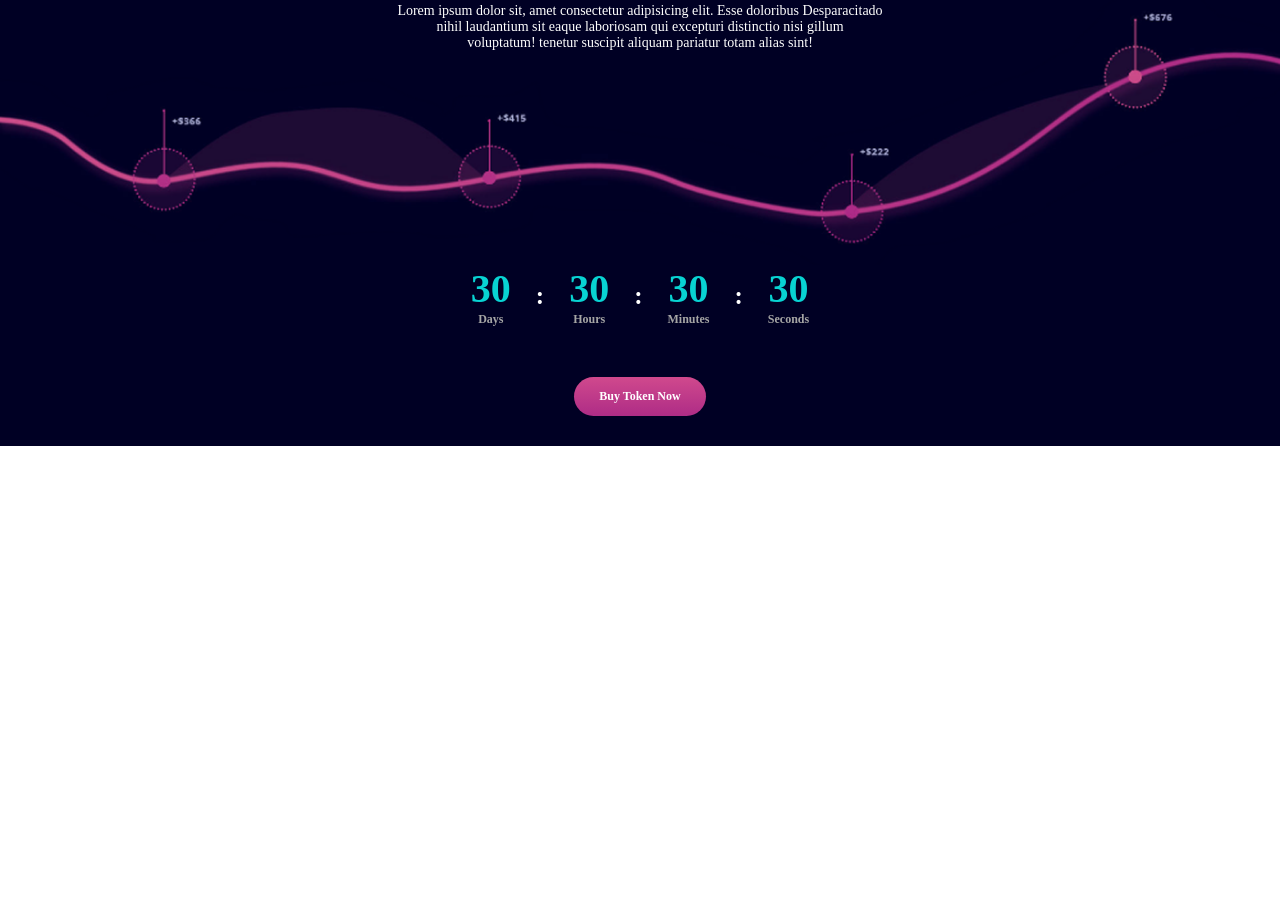
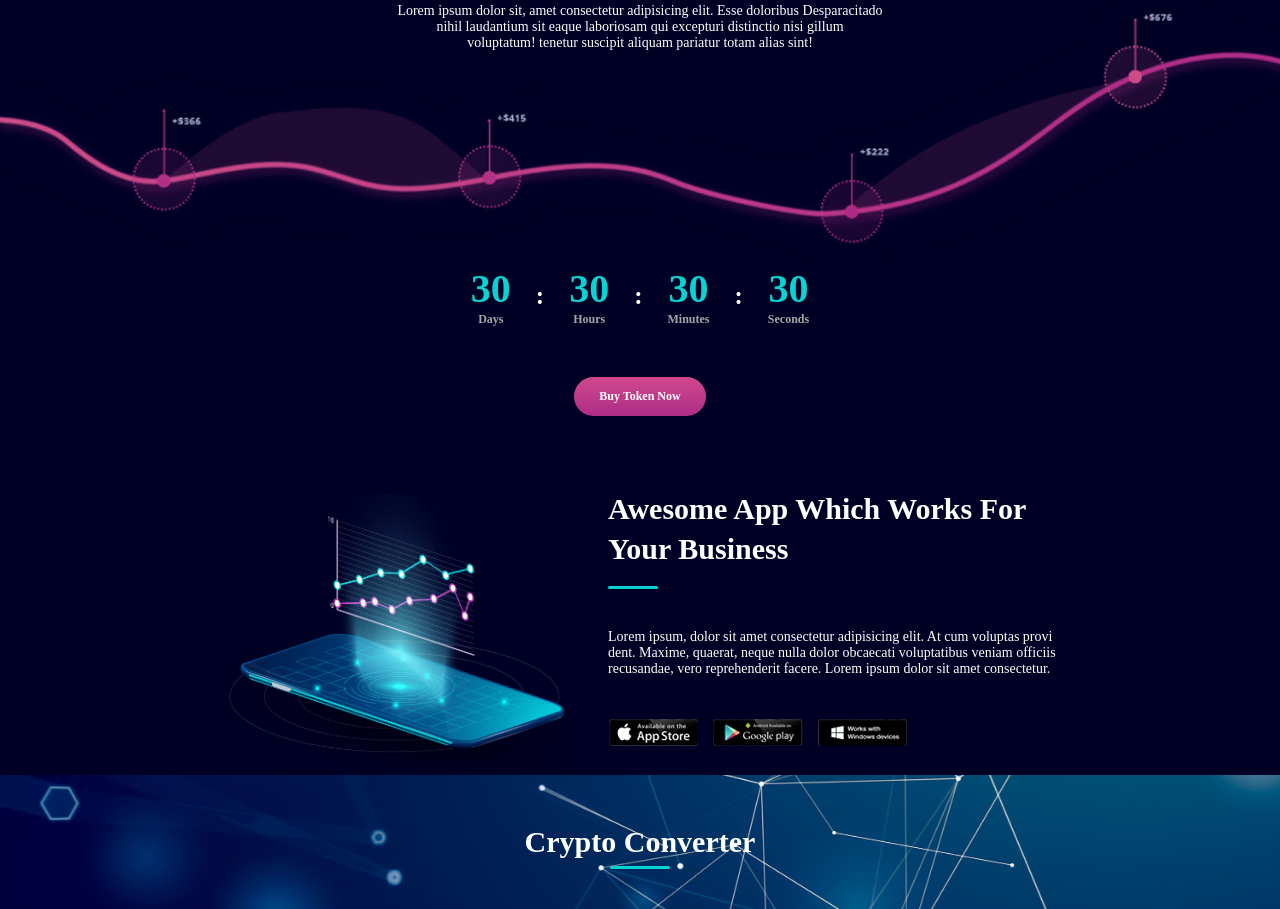
Before and after one commit to Promise-Digitals/Responsive-Cryptocurrency-Website, a plain HTML site: page index.html in a window 1280 px wide. Shown: the part 754-1663 px from the top of the page. Before the commit the page ends 1200 px from the top, so only its background shows below. Drawn offline with Linux system fonts and the light colour scheme.

Commit message:
updated the files

```diff
--- a/index.html
+++ b/index.html
@@ -50,8 +50,20 @@
     </aside>
 
     <div class="app">
-        <div class="app_img_bx"></div>
-        <div class="app_content_bx"></div>
+        <div class="app_img_bx">
+            <img src="/images/Crypto App.png" alt="">
+        </div>
+        <div class="app_content_bx">
+            <h1>Awesome App Which Works For Your Business</h1>
+            <p>Lorem ipsum, dolor sit amet consectetur adipisicing elit. At cum voluptas provident. Maxime, quaerat, neque nulla dolor obcaecati voluptatibus veniam officiis recusandae, vero reprehenderit facere. Lorem ipsum dolor sit amet consectetur.</p>
+            <img src="/images/All Store.png" alt="">
+        </div>
+    </div>
+    <div class="converter">
+        <h1>Crypto Converter</h1>
+        <div class="cards">
+
+        </div>
     </div>
 
     <script src="app.js"></script>
--- a/style.css
+++ b/style.css
@@ -141,12 +141,13 @@ aside h1{
 aside h1::before{
     content: '';
     position: absolute;
-    width: 100px;
-    height: 2px;
-    background: var(--color-6);
+    width: 50px;
+    height: 3px;
+    background: var(--color-7);
     bottom: -10px;
     left: 50%;
     transform: translateX(-50%);
+    border-radius: 10px;
 }
 aside p{
     font-size: 14px;
@@ -192,11 +193,79 @@ aside button{
 aside button:hover{
     background: linear-gradient(0deg, #d0498d, #ae2c86);
 }
-app{
+.app{
     width: 100%;
     height: auto;
     background: var(--color-5);
     display: flex;
     align-items: center;
-    justify-content: space-between;
+    justify-content: center;
 }
+.app .app_img_bx, .app_content_bx{
+    position: relative;
+    width: 35%;
+    height: auto;
+    color: var(--color-1);
+    margin-top: 40px;
+}
+.app .app_img_bx{
+    width: 30%;
+}
+.app .app_img_bx img{
+    width: 90%;
+}
+.app .app_content_bx h1{
+    position: relative;
+    font-size: 30px;
+    line-height: 40px;
+}
+.app .app_content_bx h1::before{
+    content: '';
+    position: absolute;
+    width: 50px;
+    height: 3px;
+    background: var(--color-7);
+    bottom: -20px;
+    left: 0px;
+    border-radius: 10px;
+}
+.app .app_content_bx p{
+    margin-top: 60px;
+    font-size: 14px;
+    word-break: break-all;
+}
+.app .app_content_bx img{
+    margin-top: 20px;
+}
+.converter{
+    position: relative;
+    width: 100%;
+    height: auto;
+    padding-bottom: 50px;
+}
+.converter::before{
+    content: '';
+    position: absolute;
+    width: 100%;
+    height: 100%;
+    background: url(/images/crypto\ bg.jpg) no-repeat center center/cover;
+    z-index: -1;
+}
+.converter h1{
+    position: relative;
+    font-size: 30px;
+    padding-top: 50px;
+    text-align: center;
+    color: var(--color-1);
+}
+.converter h1::before{
+    content: '';
+    position: absolute;
+    width: 60px;
+    height: 3px;
+    background: var(--color-7);
+    bottom: -10px;
+    left: 50%;
+    transform: translateX(-50%);
+    border-radius: 10px;
+}
```
